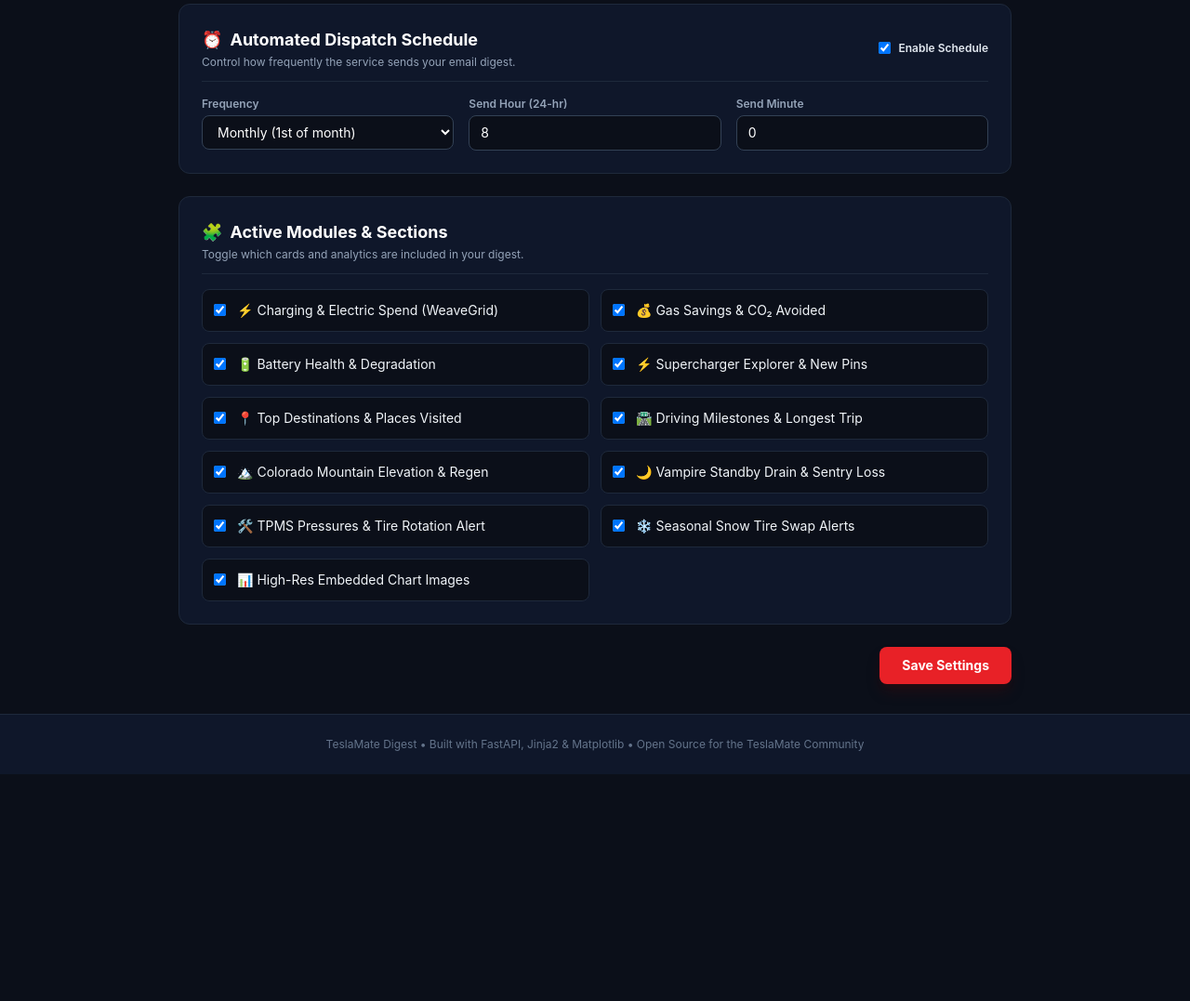
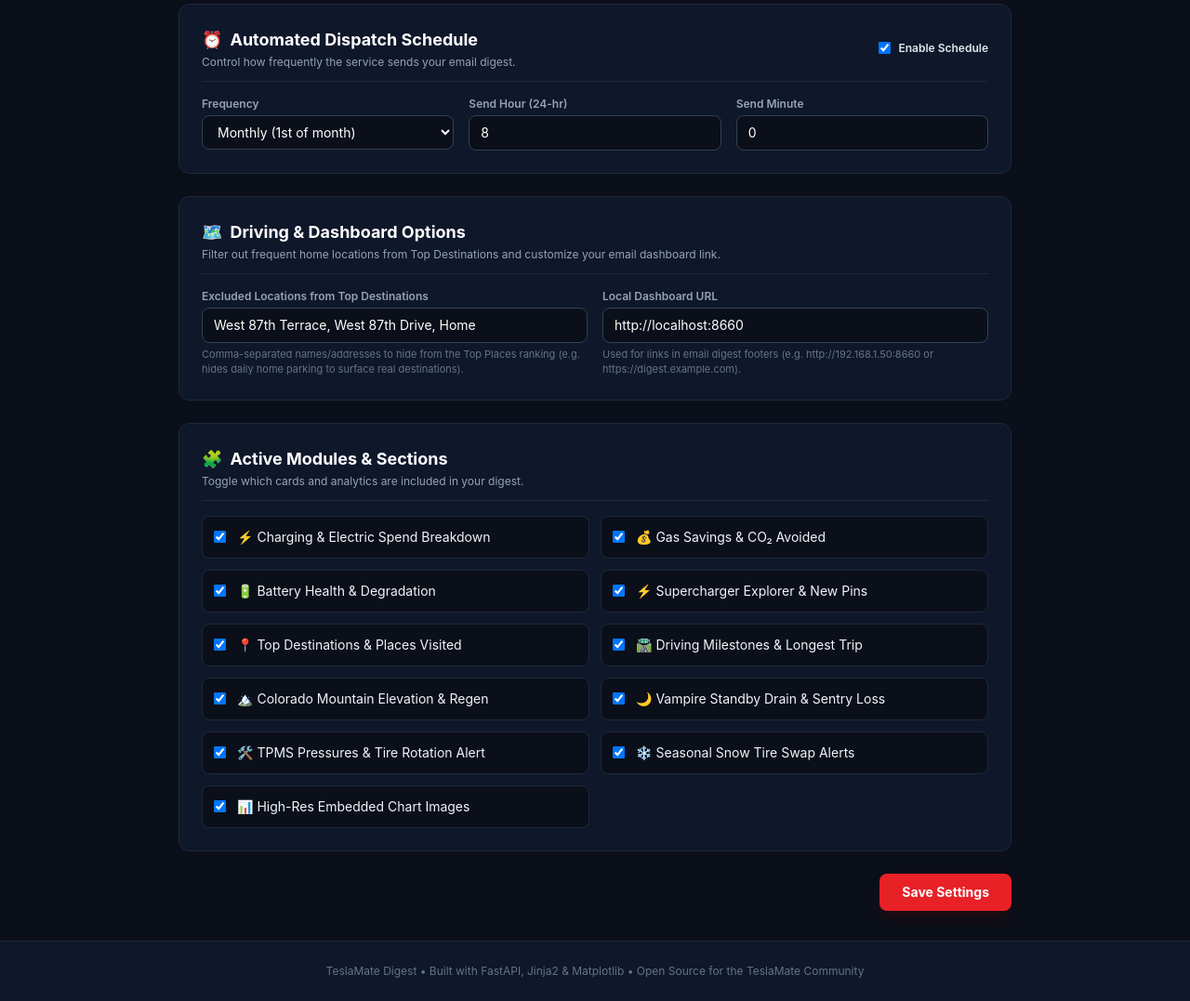
Before and after one commit to brombomb/teslamate-digest, a FastAPI app: page /settings in a window 1280 px wide. Shown: the part 1127-2204 px from the top of the page at 93% size. Before the commit the page ends 1960 px from the top, so only its background shows below. Run offline with FastAPI, Linux system fonts and the light colour scheme; parts of the project's set-up code (start-up, migrations or seed data) failed here and were passed over; some libraries are stand-ins or nearby versions.

Commit message:
Drop WeaveGrid/Inspired By references, add configurable dashboard URL & excluded locations, standardize KPI box heights, and dynamically label fleet vs vehicle view

```diff
--- a/app/analytics/wrapped.py
+++ b/app/analytics/wrapped.py
@@ -12,7 +12,8 @@ async def get_year_in_review_analytics(
     db: Database,
     year: int,
     car_id: Optional[int] = None,
-    rates: Optional[RatesSettings] = None
+    rates: Optional[RatesSettings] = None,
+    excluded_locations: Optional[List[str]] = None
 ) -> Dict[str, Any]:
     if rates is None:
         rates = RatesSettings()
@@ -20,7 +21,7 @@ async def get_year_in_review_analytics(
     start_date = datetime(year, 1, 1, 0, 0, 0)
     end_date = datetime(year, 12, 31, 23, 59, 59)
 
-    trips = await get_trip_analytics(db, start_date, end_date, car_id)
+    trips = await get_trip_analytics(db, start_date, end_date, car_id, excluded_locations)
     charging = await get_charging_analytics(db, start_date, end_date, car_id, rates, trips["total_miles"])
     superchargers = await get_supercharger_analytics(db, start_date, end_date, car_id)
     battery = await get_battery_health_analytics(db, end_date, car_id)
--- a/app/config.py
+++ b/app/config.py
@@ -93,6 +93,8 @@ class AppConfig(BaseModel):
     units: UnitSettings = Field(default_factory=UnitSettings)
     modules: ModuleToggles = Field(default_factory=ModuleToggles)
     tire_rotation_interval_mi: int = 6250
+    dashboard_url: str = Field(default_factory=lambda: os.getenv("DASHBOARD_URL", "http://localhost:8660"))
+    excluded_locations: list[str] = Field(default_factory=lambda: ["West 87th Terrace", "West 87th Drive", "Home"])
 
 
 def load_config() -> AppConfig:
--- a/app/main.py
+++ b/app/main.py
@@ -306,6 +306,8 @@ async def settings_save(
     eia_api_key: str = Form(""),
     openei_api_key: str = Form(""),
     utility_name: str = Form("Public Service Co of Colorado (Xcel Energy)"),
+    dashboard_url: str = Form("http://localhost:8660"),
+    excluded_locations: str = Form("West 87th Terrace, Home"),
     tire_rotation_interval_mi: int = Form(6250),
     schedule_enabled: Optional[str] = Form(None),
     frequency: str = Form("monthly"),
@@ -334,6 +336,9 @@ async def settings_save(
     cfg.smtp.sender_email = smtp_user
     cfg.smtp.recipient_email = recipient_email
     cfg.smtp.sender_name = sender_name
+
+    cfg.dashboard_url = dashboard_url.strip() or "http://localhost:8660"
+    cfg.excluded_locations = [x.strip() for x in excluded_locations.split(",") if x.strip()]
 
     cfg.rates.tariff_preset = tariff_preset
     cfg.rates.average_kwh_cost = average_kwh_cost
--- a/app/report.py
+++ b/app/report.py
@@ -47,7 +47,7 @@ async def build_digest_report(
             config.rates.zip_code, config.rates.gas_price_per_gal
         )
 
-    trips = await get_trip_analytics(db, start_date, end_date, car_id)
+    trips = await get_trip_analytics(db, start_date, end_date, car_id, config.excluded_locations)
     charging = await get_charging_analytics(db, start_date, end_date, car_id, config.rates, trips["total_miles"])
     superchargers = await get_supercharger_analytics(db, start_date, end_date, car_id)
     battery = await get_battery_health_analytics(db, end_date, car_id)
@@ -117,7 +117,7 @@ async def build_digest_report(
             from jinja2 import Template
             tmpl = Template(f.read())
 
-    dashboard_url = f"http://localhost:{os.getenv('PORT', '8660')}"
+    dashboard_url = getattr(config, "dashboard_url", None) or f"http://localhost:{os.getenv('PORT', '8660')}"
 
     html_content = tmpl.render(
         report_title=report_title,
@@ -150,7 +150,7 @@ async def build_wrapped_report(
     """
     Builds the Spotify Wrapped / Year in Review report.
     """
-    wrapped_data = await get_year_in_review_analytics(db, year, car_id, config.rates)
+    wrapped_data = await get_year_in_review_analytics(db, year, car_id, config.rates, config.excluded_locations)
 
     env = get_jinja_env()
     try:
--- a/app/templates/web/settings.html
+++ b/app/templates/web/settings.html
@@ -247,7 +247,31 @@
       </div>
     </div>
 
-    <!-- 4. ACTIVE MODULES & SECTIONS -->
+    <!-- 4. DRIVING & DASHBOARD OPTIONS -->
+    <div class="bg-slate-900 rounded-xl p-6 border border-slate-800 space-y-4">
+      <div class="border-b border-slate-800 pb-3">
+        <h3 class="text-lg font-bold text-white flex items-center gap-2">
+          <span>🗺️</span> Driving & Dashboard Options
+        </h3>
+        <p class="text-xs text-slate-400 mt-0.5">Filter out frequent home locations from Top Destinations and customize your email dashboard link.</p>
+      </div>
+
+      <div class="grid grid-cols-1 md:grid-cols-2 gap-4">
+        <div>
+          <label class="block text-xs font-semibold text-slate-400 mb-1">Excluded Locations from Top Destinations</label>
+          <input type="text" name="excluded_locations" value="{{ config.excluded_locations | join(', ') }}" placeholder="e.g. West 87th Terrace, Home" class="w-full bg-slate-950 border border-slate-700 rounded-lg px-3 py-2 text-sm text-white">
+          <p class="text-[11px] text-slate-500 mt-1">Comma-separated names/addresses to hide from the Top Places ranking (e.g. hides daily home parking to surface real destinations).</p>
+        </div>
+
+        <div>
+          <label class="block text-xs font-semibold text-slate-400 mb-1">Local Dashboard URL</label>
+          <input type="text" name="dashboard_url" value="{{ config.dashboard_url }}" placeholder="http://localhost:8660" class="w-full bg-slate-950 border border-slate-700 rounded-lg px-3 py-2 text-sm text-white">
+          <p class="text-[11px] text-slate-500 mt-1">Used for links in email digest footers (e.g. http://192.168.1.50:8660 or https://digest.example.com).</p>
+        </div>
+      </div>
+    </div>
+
+    <!-- 5. ACTIVE MODULES & SECTIONS -->
     <div class="bg-slate-900 rounded-xl p-6 border border-slate-800 space-y-4">
       <div class="border-b border-slate-800 pb-3">
         <h3 class="text-lg font-bold text-white flex items-center gap-2">
@@ -259,7 +283,7 @@
       <div class="grid grid-cols-1 sm:grid-cols-2 gap-3 text-sm">
         <label class="flex items-center space-x-3 p-3 bg-slate-950 rounded-lg border border-slate-800 cursor-pointer">
           <input type="checkbox" name="mod_spend_breakdown" {% if config.modules.spend_breakdown %}checked{% endif %} class="rounded bg-slate-900 border-slate-700 text-tesla">
-          <span>⚡ Charging & Electric Spend (WeaveGrid)</span>
+          <span>⚡ Charging & Electric Spend Breakdown</span>
         </label>
         <label class="flex items-center space-x-3 p-3 bg-slate-950 rounded-lg border border-slate-800 cursor-pointer">
           <input type="checkbox" name="mod_gas_savings" {% if config.modules.gas_savings %}checked{% endif %} class="rounded bg-slate-900 border-slate-700 text-tesla">
```
Also changed, not shown: app/analytics/trips.py (+23 -9 lines), app/templates/email/digest.html (+33 -29 lines), README.md.
